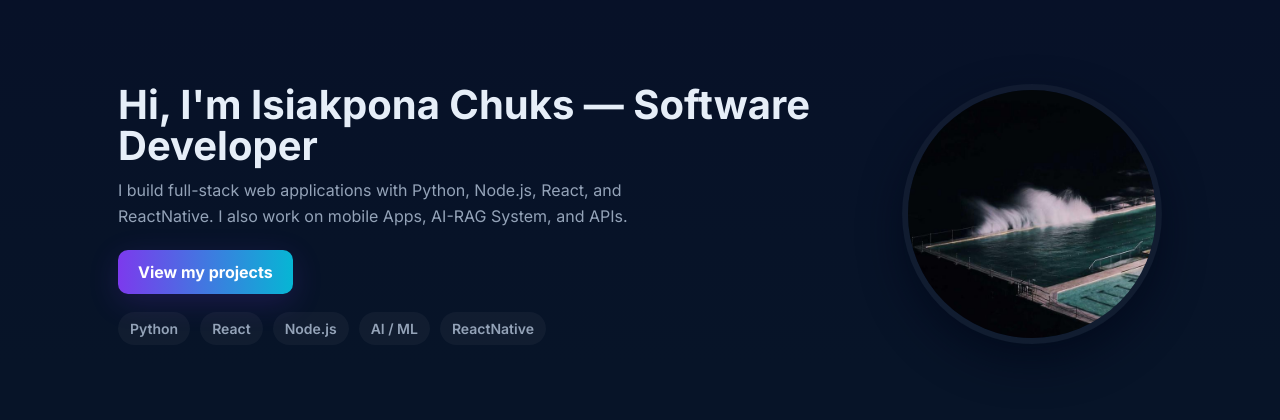
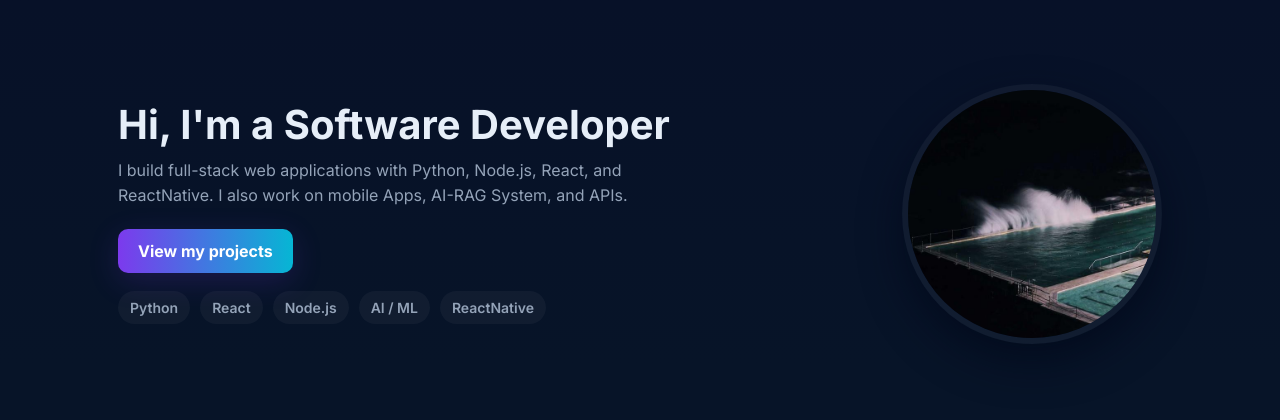
Before and after one commit to providingperspectives/portfolio-1, a Flask app: page / in a window 1280 px wide. Shown: the part 116-536 px from the top of the page. Run offline with Flask 3, Linux system fonts and the light colour scheme.

Commit message:
Update introduction in index.html to remove personal name

```diff
--- a/templates/index.html
+++ b/templates/index.html
@@ -5,7 +5,7 @@
 {% block content %}
     <section class="hero">
         <div class="left">
-            <h1>Hi, I'm Isiakpona Chuks — Software Developer</h1>
+            <h1>Hi, I'm a Software Developer</h1>
             <p>I build full-stack web applications with Python, Node.js, React, and ReactNative. I also work on mobile Apps, AI-RAG System, and APIs.</p>
             <div style="margin-top:18px">
                 <a class="btn" href="{{ url_for('main.portfolio') }}">View my projects</a>
```
